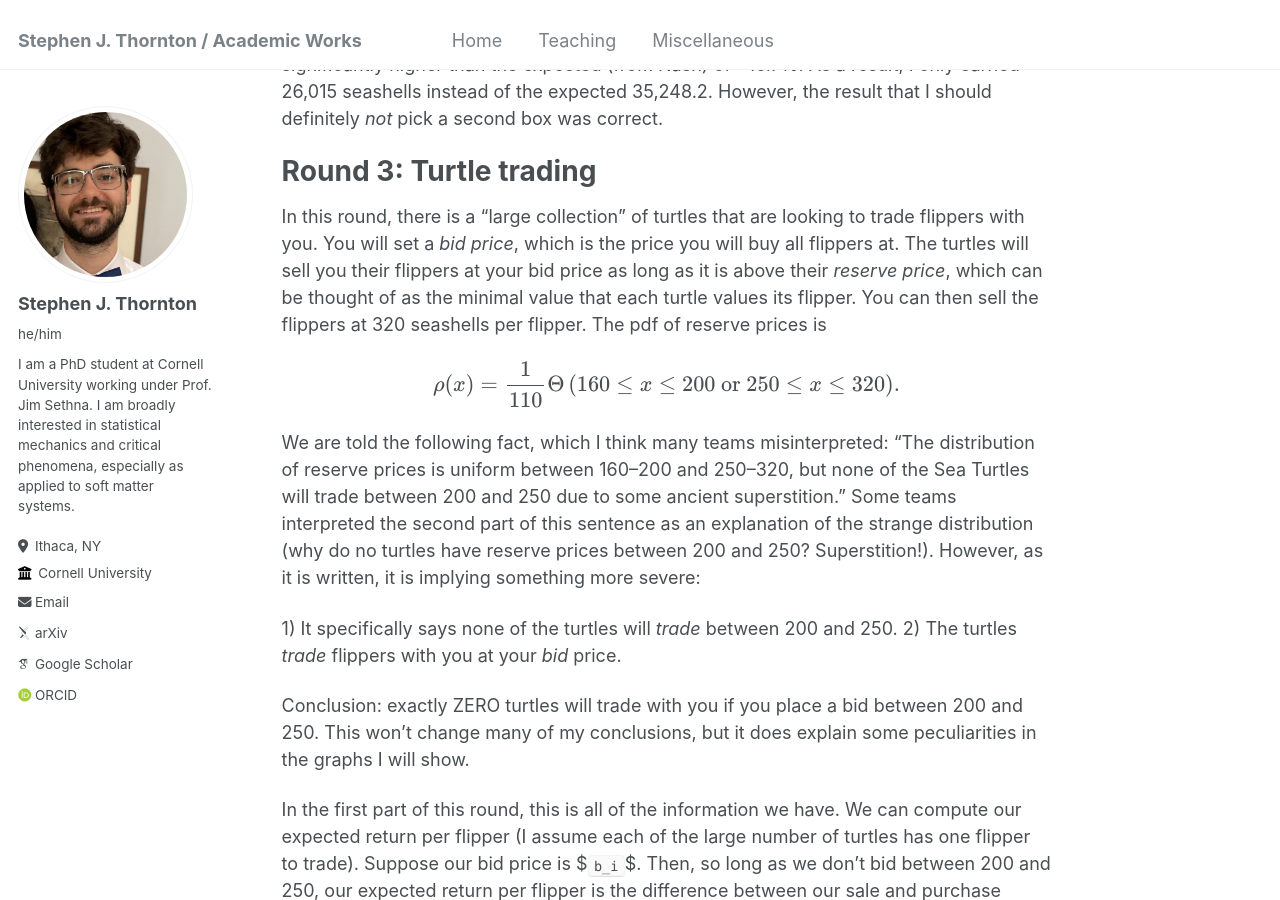
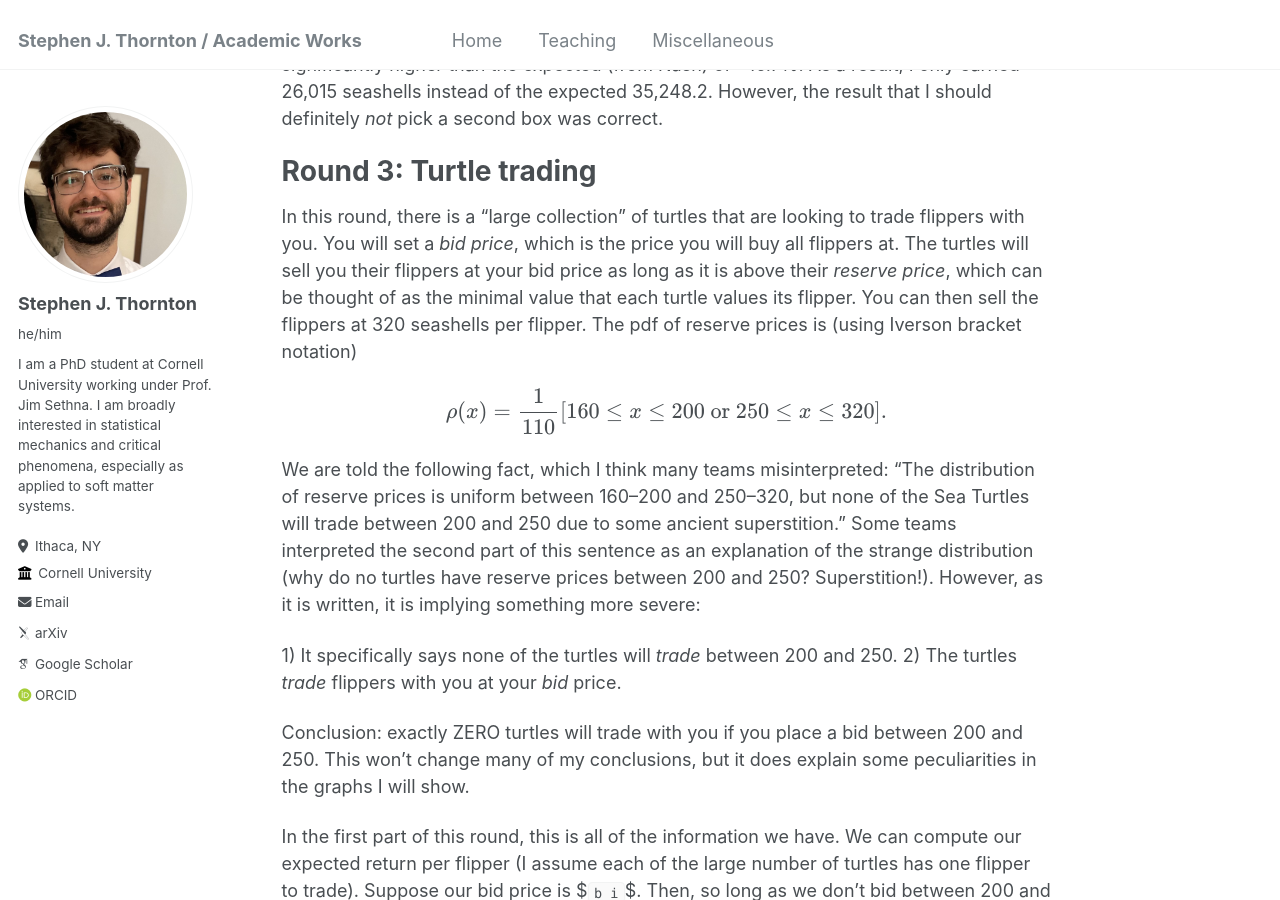
Before and after one commit to stephen-thornton/stephen-thornton.github.io, a Jekyll site: the page built from _miscellaneous/Prosperity.md, in a window 1280 px wide and 900 px high, scrolled down 3822 px. Built offline with Jekyll 4.4.1, drawn with Linux system fonts in a browser that asks for light colours; some web fonts are replaced.

Commit message:
Update Prosperity.md

```diff
--- a/_miscellaneous/Prosperity.md
+++ b/_miscellaneous/Prosperity.md
@@ -91,9 +91,9 @@ Because the Lagrange multiplier $`\lambda`$ is less than the cost of opening ano
 Now for the question of which container to pick. If we had strong beliefs about which container others would pick (relative to the Nash equilibrium), we could exploit these to do better than the other teams. However, I assume the other teams are playing optimally and roll a weighted die with the probabilities of the Nash equilibrium strategy. I end up selecting the 9th box. 24.06% of the other teams ended up selecting this box, which is significantly higher than the expected (from Nash) of ~16.7%. As a result, I only earned 26,015 seashells instead of the expected 35,248.2. However, the result that I should definitely *not* pick a second box was correct.
 
 # Round 3: Turtle trading
-In this round, there is a "large collection" of turtles that are looking to trade flippers with you. You will set a *bid price*, which is the price you will buy all flippers at. The turtles will sell you their flippers at your bid price as long as it is above their *reserve price*, which can be thought of as the minimal value that each turtle values its flipper. You can then sell the flippers at 320 seashells per flipper. The pdf of reserve prices is
+In this round, there is a "large collection" of turtles that are looking to trade flippers with you. You will set a *bid price*, which is the price you will buy all flippers at. The turtles will sell you their flippers at your bid price as long as it is above their *reserve price*, which can be thought of as the minimal value that each turtle values its flipper. You can then sell the flippers at 320 seashells per flipper. The pdf of reserve prices is (using Iverson bracket notation)
 
-$$\rho(x) = \frac{1}{110}\Theta\left(160\leq x \leq 200\textrm{   or   }250\leq x \leq 320\right).$$
+$$\rho(x) = \frac{1}{110}\left[160\leq x \leq 200\textrm{   or   }250\leq x \leq 320\right].$$
 
 We are told the following fact, which I think many teams misinterpreted: "The distribution of reserve prices is uniform between 160–200 and 250–320, but none of the Sea Turtles will trade between 200 and 250 due to some ancient superstition." Some teams interpreted the second part of this sentence as an explanation of the strange distribution (why do no turtles have reserve prices between 200 and 250? Superstition!). However, as it is written, it is implying something more severe:
 
```
